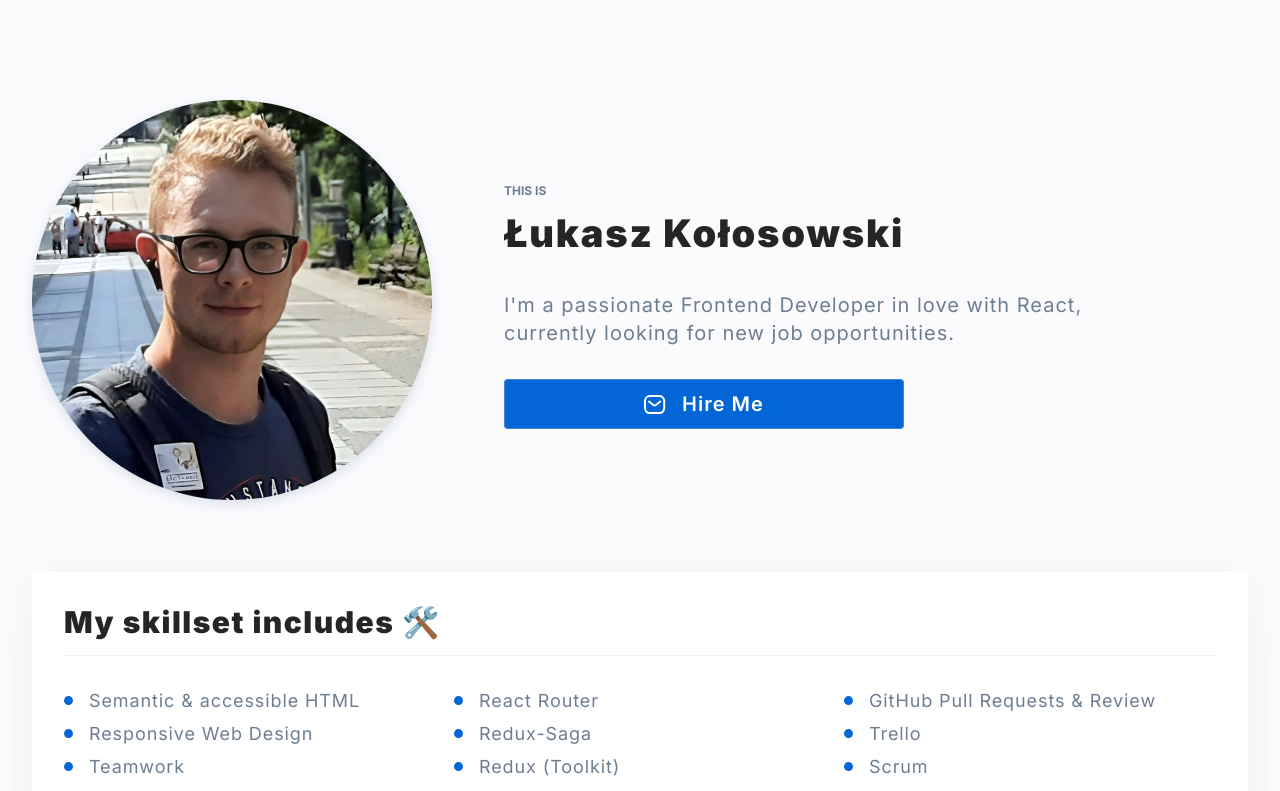
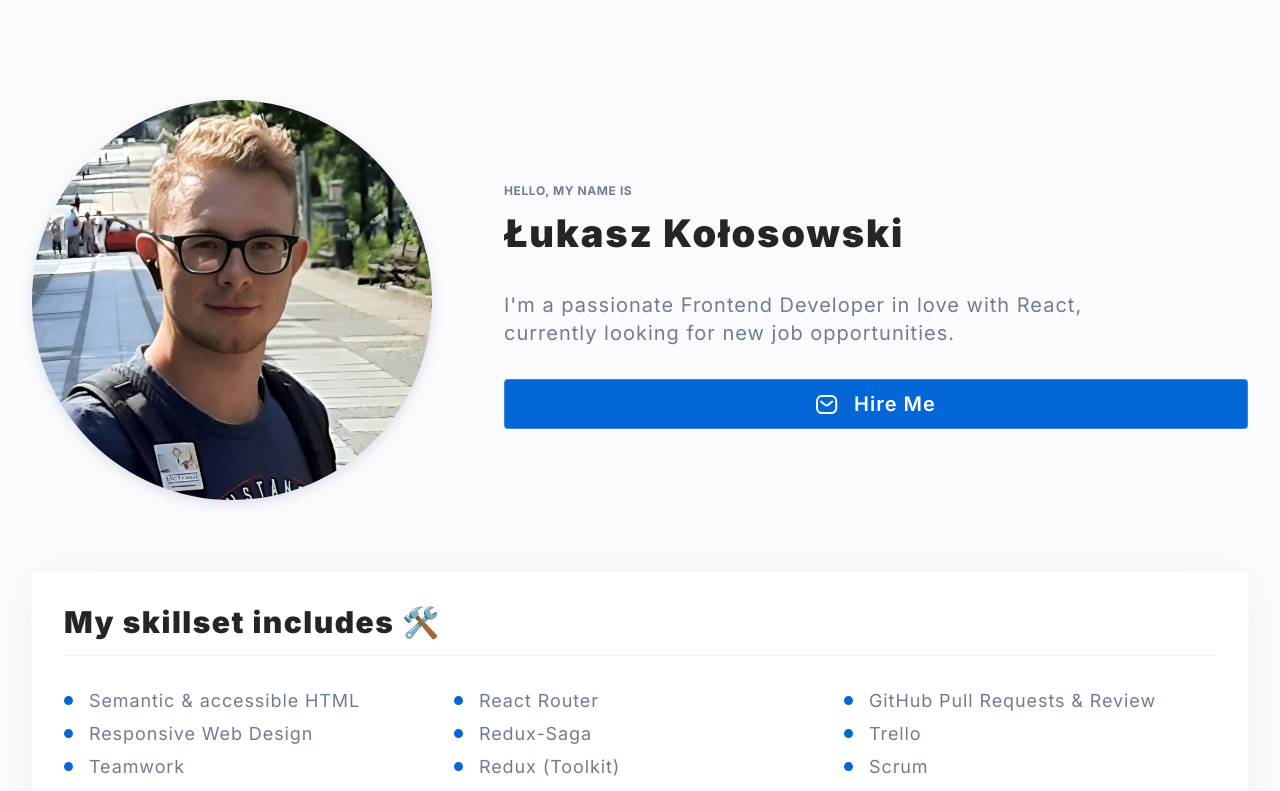
Before and after one commit to lkkolosowski/personal-homepage, a React (Create React App) app: page / in a window 1280 px wide. Shown: the top 791 px of the page. Built offline with nearby package versions, Linux system fonts and the light colour scheme.

Commit message:
improve look

```diff
--- a/src/common/Header/index.js
+++ b/src/common/Header/index.js
@@ -4,7 +4,6 @@ import {
   Title,
   Subtitle,
   ExtraHeaderContent,
-  HeaderContent,
   Button,
   Icon,
 } from "./styled";
@@ -12,9 +11,9 @@ import {
 const Header = () => (
   <StyledHeader>
     <ProfilePicture />
-    <HeaderContent>
+    <div>
       <Subtitle>
-        <span>This is</span>
+        <span>Hello, my name is</span>
       </Subtitle>
       <Title>Łukasz Kołosowski</Title>
       <ExtraHeaderContent>
@@ -25,7 +24,7 @@ const Header = () => (
         <Icon />
         Hire Me
       </Button>
-    </HeaderContent>
+    </div>
   </StyledHeader>
 );
 
--- a/src/common/Header/styled.js
+++ b/src/common/Header/styled.js
@@ -33,6 +33,7 @@ export const Subtitle = styled.div`
   font-weight: 700;
   font-size: 12px;
   line-height: 16px;
+  letter-spacing: 0.05em;
   text-transform: uppercase;
 
   @media (max-width: ${({ theme }) => theme.breakpoint.medium}px) {
@@ -58,14 +59,6 @@ export const ExtraHeaderContent = styled.p`
   }
 `;
 
-export const HeaderContent = styled.div`
-  padding-right: 32px;
-
-  @media (max-width: ${({ theme }) => theme.breakpoint.medium}px) {
-    padding-right: 16px;
-  }
-`;
-
 export const ProfilePicture = styled.div`
   width: 40vw;
   min-width: 128px;
@@ -77,10 +70,6 @@ export const ProfilePicture = styled.div`
   background-repeat: no-repeat;
   background-position: center;
   box-shadow: ${({ theme }) => theme.shadow.thin};
-
-  @media (max-width: ${({ theme }) => theme.breakpoint.large}px) {
-    width: 15vw;
-  }
 `;
 
 export const Button = styled.button`
@@ -99,7 +88,6 @@ export const Button = styled.button`
   border: 1px solid ${({ theme }) => theme.color.semiTransparentIron};
   border-radius: 4px;
   width: 100%;
-  max-width: 400px;
   transition: box-shadow 0.3s ease;
 
   &:hover {
@@ -117,7 +105,6 @@ export const Button = styled.button`
 
   @media (max-width: ${({ theme }) => theme.breakpoint.medium}px) {
     font-size: 18px;
-    max-width: 235px;
   }
 `;
 
--- a/src/common/Skills/styled.js
+++ b/src/common/Skills/styled.js
@@ -54,17 +54,19 @@ export const List = styled.ul`
 
 export const Item = styled.li`
   margin-bottom: 8px;
-  display: flex;
+  display: grid;
+  grid-template-columns: auto 1fr;
   line-height: 1.4;
 `;
 
 export const Eclipse = styled(EclipseIcon)`
   width: 9px;
-  height: auto;
+  height: calc(18px * 1.4);
   margin-right: 16px;
 
   @media (max-width: ${({ theme }) => theme.breakpoint.medium}px) {
     width: 6px;
+    height: calc(14px * 1.4);
     margin-right: 8px;
   }
 `;
```
